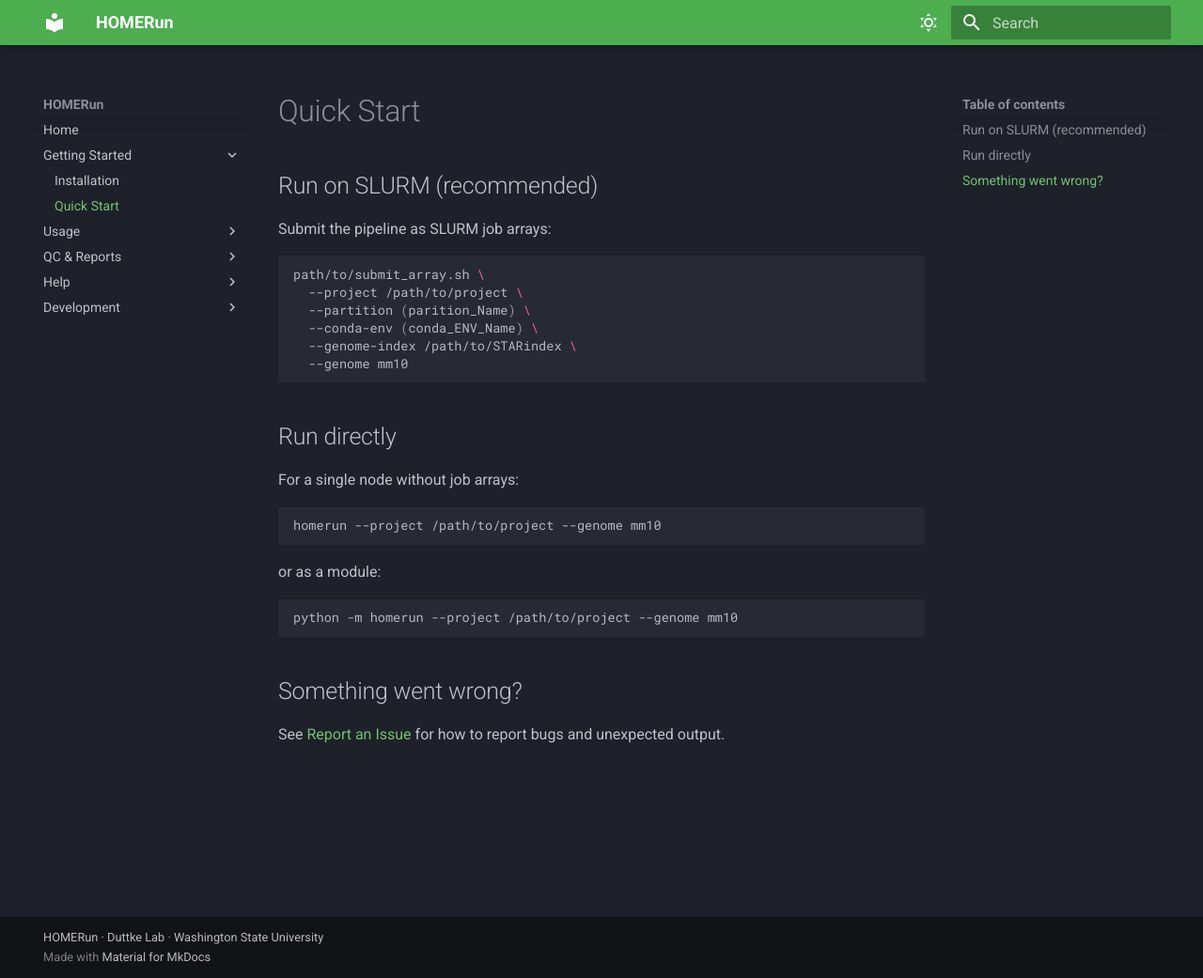
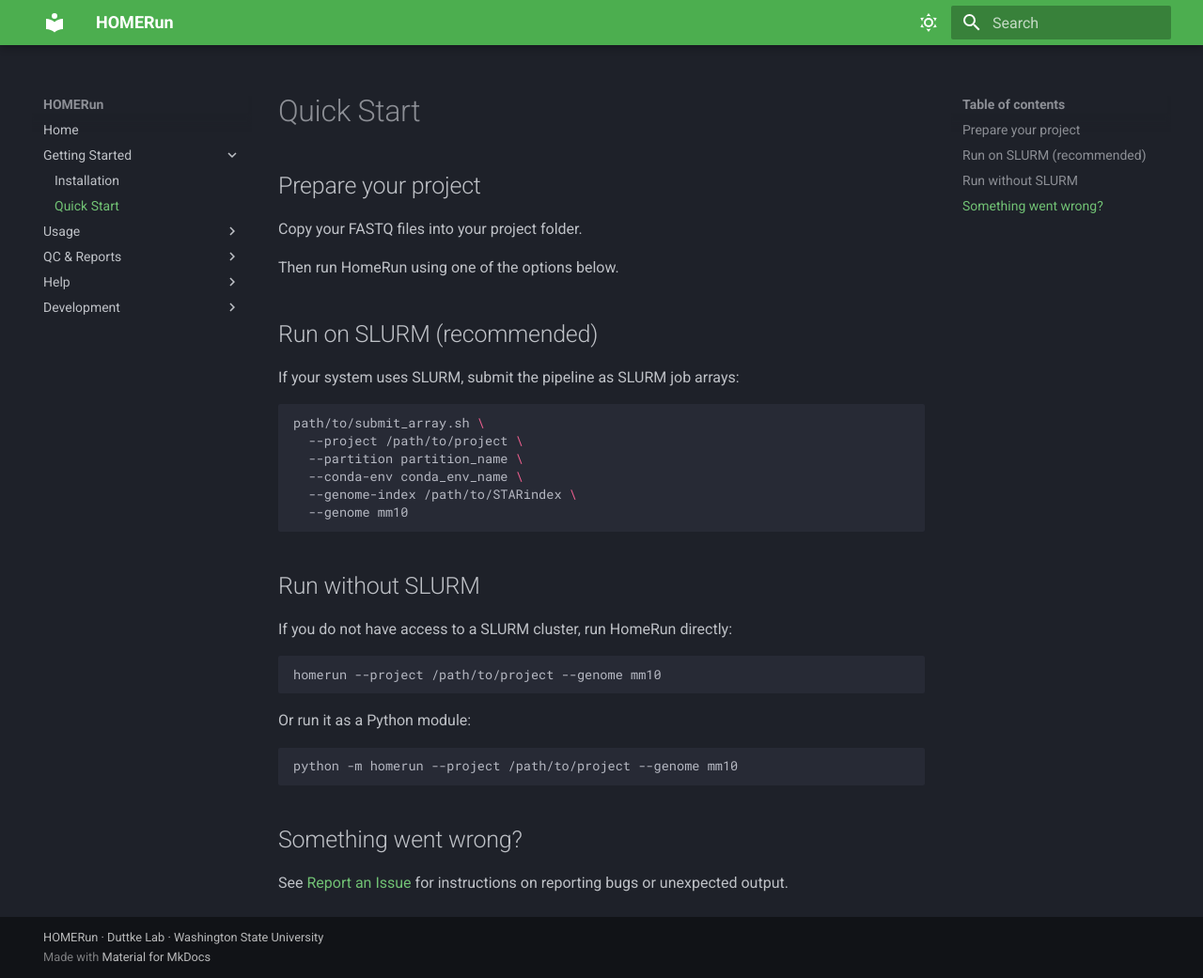
Before and after one commit to NguyenThomas986/homerun, an MkDocs documentation site: the page built from docs/quickstart.md, in a window 1280 px wide and 1041 px high. Shown: the whole window at 94% size. Built offline with MkDocs 1.6.1 and Material for MkDocs 9.7.7, drawn with Linux system fonts in a browser that asks for light colours.

Commit message:
update docs

````diff
--- a/docs/quickstart.md
+++ b/docs/quickstart.md
@@ -1,34 +1,42 @@
 # Quick Start
+
+## Prepare your project
+
+Copy your FASTQ files into your project folder.
+
+Then run HomeRun using one of the options below.
 
 ## Run on SLURM (recommended)
 
-Submit the pipeline as SLURM job arrays:
+If your system uses SLURM, submit the pipeline as SLURM job arrays:
 
 ```bash
 path/to/submit_array.sh \
   --project /path/to/project \
-  --partition (parition_Name) \
-  --conda-env (conda_ENV_Name) \
+  --partition partition_name \
+  --conda-env conda_env_name \
   --genome-index /path/to/STARindex \
   --genome mm10
 ```
+
 <!-- TODO: confirm exact script name and flag names against `submit_array.sh --help` -->
 
-## Run directly
+## Run without SLURM
 
-For a single node without job arrays:
+If you do not have access to a SLURM cluster, run HomeRun directly:
 
 ```bash
 homerun --project /path/to/project --genome mm10
 ```
 
-or as a module:
+Or run it as a Python module:
 
 ```bash
 python -m homerun --project /path/to/project --genome mm10
 ```
+
 <!-- TODO: confirm module name (homerun vs csrnaseq) and the required flags -->
 
 ## Something went wrong?
 
-See [Report an Issue](issue.md) for how to report bugs and unexpected output.
+See [Report an Issue](issue.md) for instructions on reporting bugs or unexpected output.
````
Also changed, not shown: docs/installation.md (+5 -2 lines).
